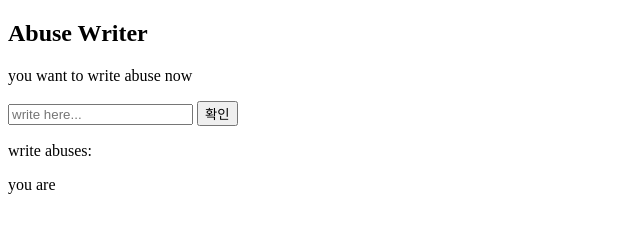
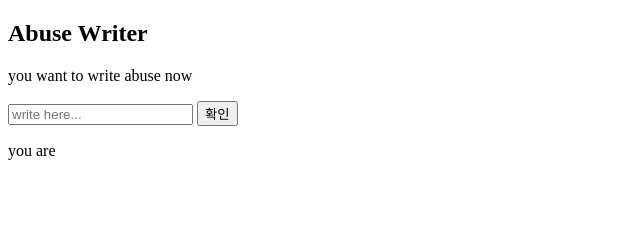
Before and after one commit to s2621113-ops/fuckyoudomain, a plain HTML site: page index.html in a window 1280 px wide. Both pictures are taken after a click on the button "확인". Shown: the full height of the page, 0-640 px from the left. Drawn offline with Linux system fonts and the light colour scheme.

Commit message:
Update index.html

```diff
--- a/index.html
+++ b/index.html
@@ -1,5 +1,9 @@
 <!DOCTYPE html>
 <html>
+<head>
+  <meta charset="UTF-8">
+  <title>Abuse Writer</title>
+</head>
 <body>
   <h2>Abuse Writer</h2>
   <p>you want to write abuse now</p>
@@ -12,11 +16,11 @@
 
   <script>
     function showResult() {
-      // 파이썬의 n = input() 역할
+      // 입력창에서 값을 가져옵니다.
       let n = document.getElementById("userInput").value;
 
-      // 파이썬의 print 역할
-      document.getElementById("result1").innerText = "write abuses: " + n;
+      // 'write abuses: '를 지우고 변수 n(입력값)만 출력하게 수정했습니다.
+      document.getElementById("result1").innerText = n;
       document.getElementById("result2").innerText = "you are " + n;
     }
   </script>
```
